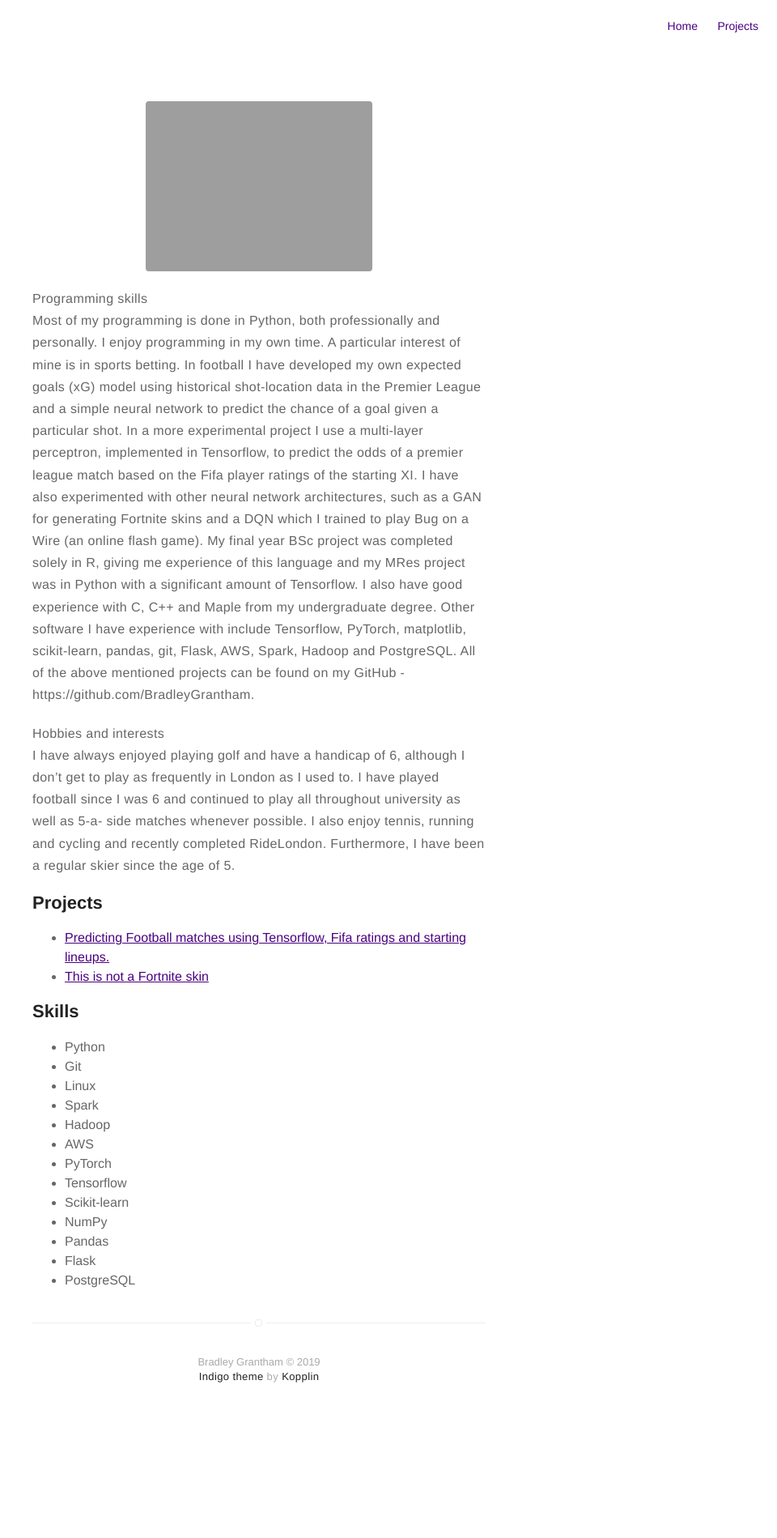
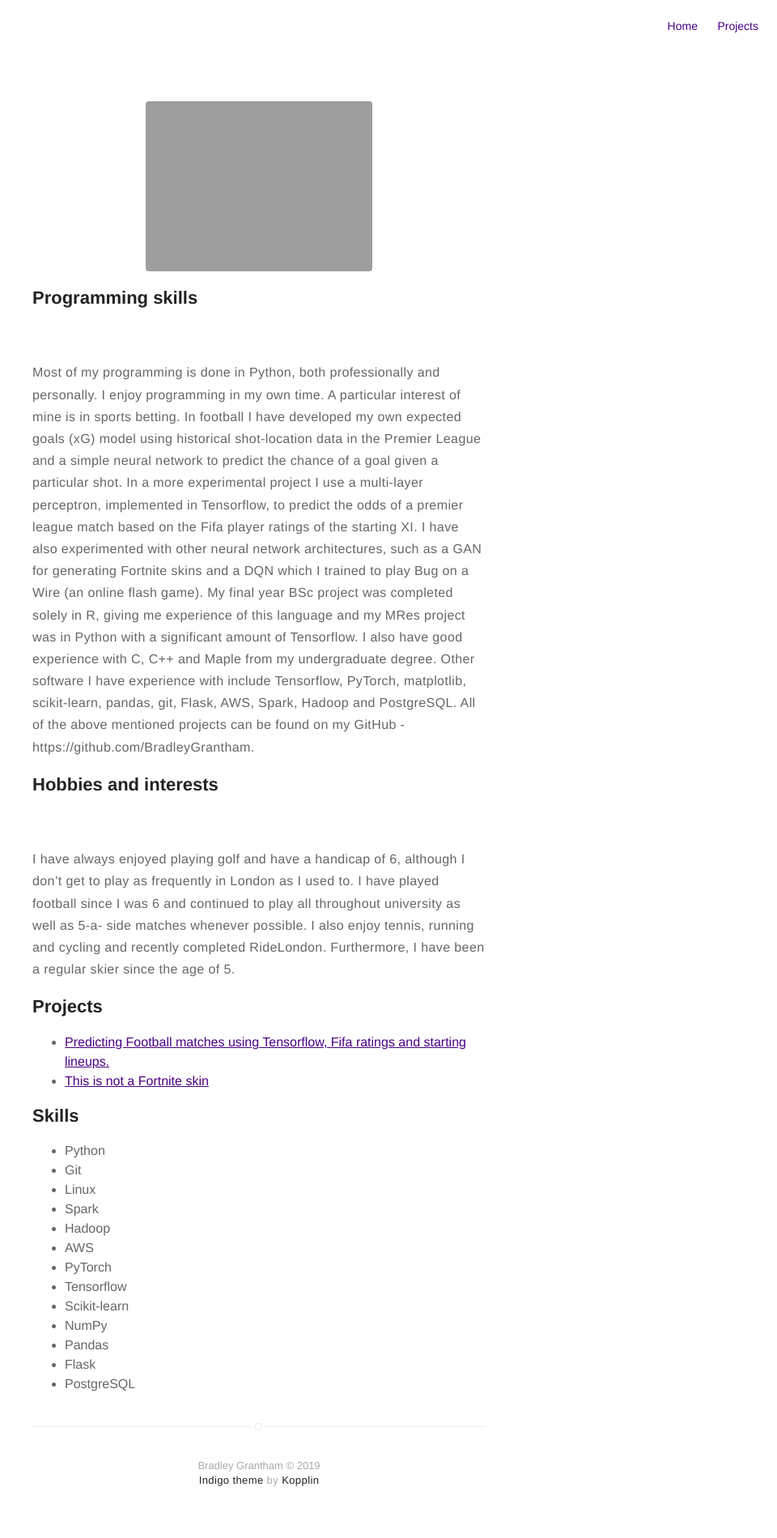
Before and after one commit to BradleyGrantham/BradleyGrantham.github.io, a Jekyll site: the page built from about.md, in a window 1280 px wide. Shown: the whole page at 81% size, without its empty margins (320-1280 px from the left). Built offline with Jekyll 4.4.1, drawn with Linux system fonts in a browser that asks for light colours; before the commit the page ends 1771 px from its top, so only the background shows below that.

```diff
--- a/about.md
+++ b/about.md
@@ -4,12 +4,12 @@ layout: page
 ---
 ![Profile Image]({{ site.url }}/{{ site.picture }})
 
-<p>Programming skills<br>
-Most of my programming is done in Python, both professionally and personally. I enjoy programming in my own time. A particular interest of mine is in sports betting. In football I have developed my own expected goals (xG) model using historical shot-location data in the Premier League and a simple neural network to predict the chance of a goal given a particular shot. In a more experimental project I use a multi-layer perceptron, implemented in Tensorflow, to predict the odds of a premier league match based on the Fifa player ratings of the starting XI. I have also experimented with other neural network architectures, such as a GAN for generating Fortnite skins and a DQN which I trained to play Bug on a Wire (an online flash game). My final year BSc project was completed solely in R, giving me experience of this language and my MRes project was in Python with a significant amount of Tensorflow. I also have good experience with C, C++ and Maple from my undergraduate degree. Other software I have experience with include Tensorflow, PyTorch, matplotlib, scikit-learn, pandas, git, Flask, AWS, Spark, Hadoop and PostgreSQL. All of the above mentioned projects can be found on my GitHub - https://github.com/BradleyGrantham.</p>
+<h2>Programming skills</h2><br>
+<p>Most of my programming is done in Python, both professionally and personally. I enjoy programming in my own time. A particular interest of mine is in sports betting. In football I have developed my own expected goals (xG) model using historical shot-location data in the Premier League and a simple neural network to predict the chance of a goal given a particular shot. In a more experimental project I use a multi-layer perceptron, implemented in Tensorflow, to predict the odds of a premier league match based on the Fifa player ratings of the starting XI. I have also experimented with other neural network architectures, such as a GAN for generating Fortnite skins and a DQN which I trained to play Bug on a Wire (an online flash game). My final year BSc project was completed solely in R, giving me experience of this language and my MRes project was in Python with a significant amount of Tensorflow. I also have good experience with C, C++ and Maple from my undergraduate degree. Other software I have experience with include Tensorflow, PyTorch, matplotlib, scikit-learn, pandas, git, Flask, AWS, Spark, Hadoop and PostgreSQL. All of the above mentioned projects can be found on my GitHub - https://github.com/BradleyGrantham.</p>
 
 
-<p>Hobbies and interests<br>
-I have always enjoyed playing golf and have a handicap of 6, although I don’t get to play as frequently in London as I used to. I have played football since I was 6 and continued to play all throughout university as well as 5-a- side matches whenever possible. I also enjoy tennis, running and cycling and recently completed RideLondon. Furthermore, I have been a regular skier since the age of 5.</p>
+<h2>Hobbies and interests</h2><br>
+<p>I have always enjoyed playing golf and have a handicap of 6, although I don’t get to play as frequently in London as I used to. I have played football since I was 6 and continued to play all throughout university as well as 5-a- side matches whenever possible. I also enjoy tennis, running and cycling and recently completed RideLondon. Furthermore, I have been a regular skier since the age of 5.</p>
 
 <h2>Projects</h2>
 
```
